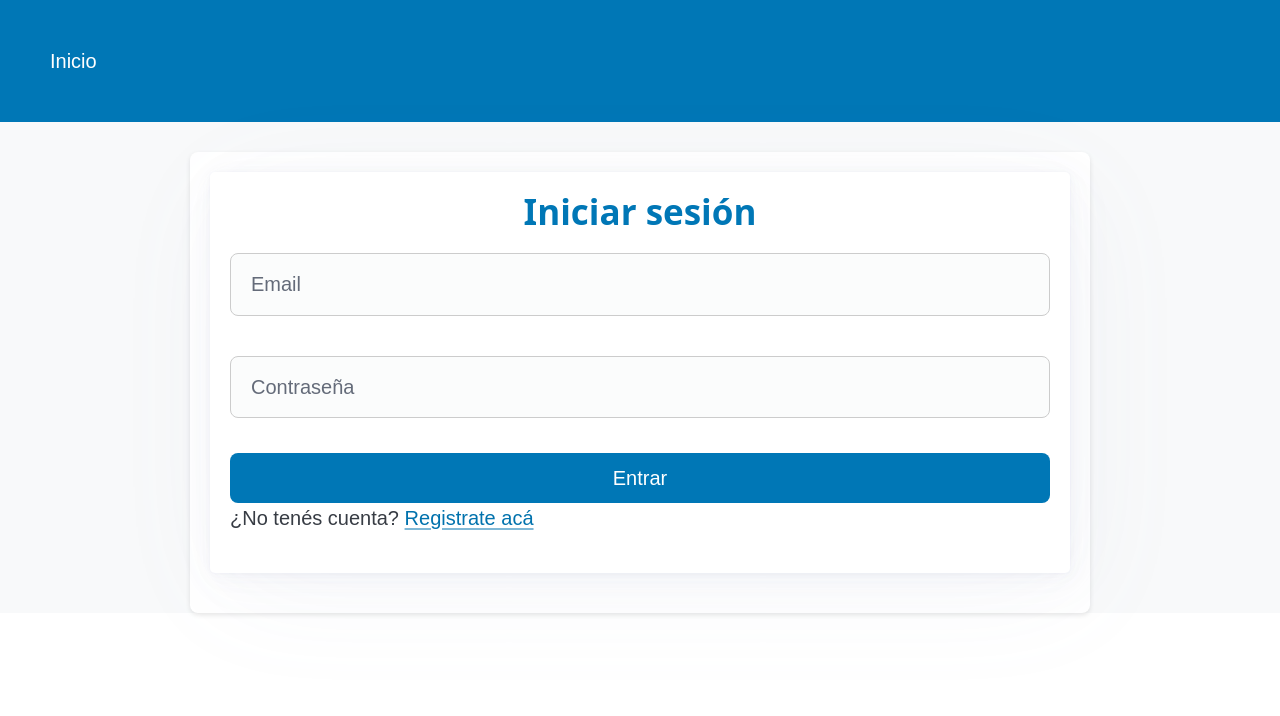
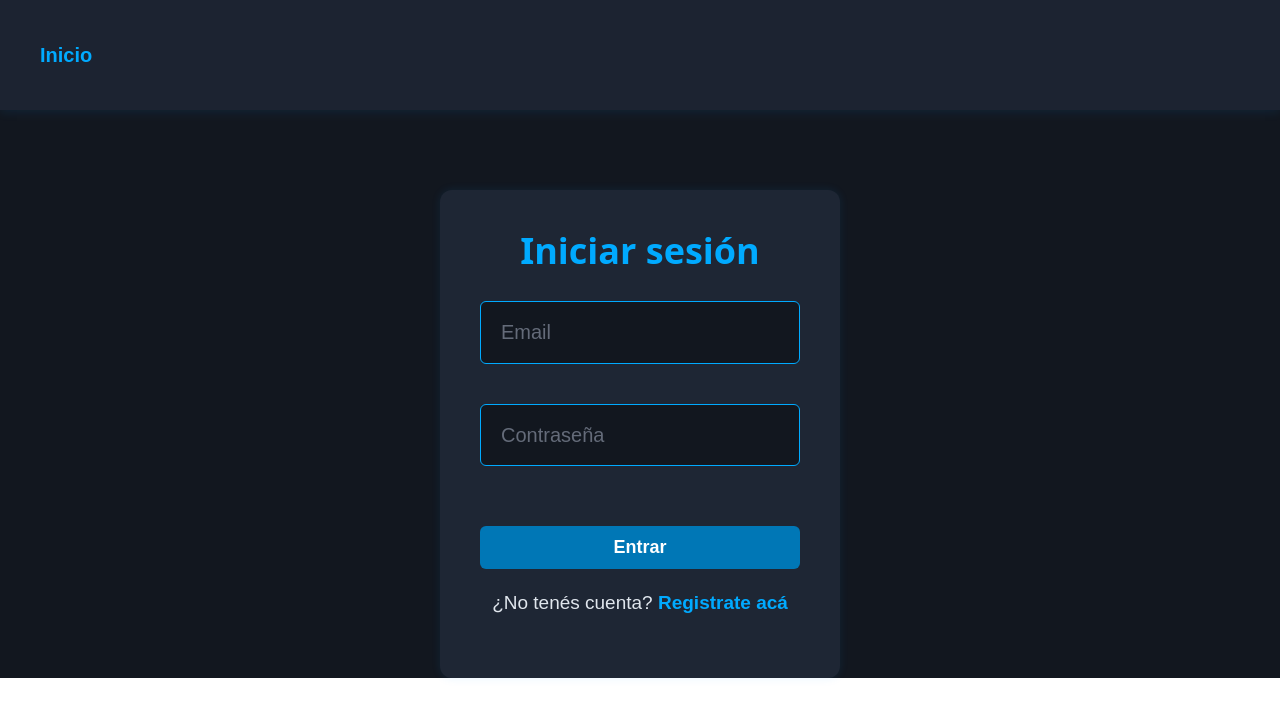
Before and after one commit to ismaelmalanga/TP3-PROGRAMACION4, a React (Vite) app in the folder front-end/TP3-PROGRAMACION4/: page / in a window 1280 px wide. Shown: the top 716 px of the page. Built offline with nearby package versions, Linux system fonts and the light colour scheme.

Commit message:
modifique todo el css para poder seguir estilizando el registro y botones que me faltaban estilizar

```diff
--- a/front-end/TP3-PROGRAMACION4/src/index.css
+++ b/front-end/TP3-PROGRAMACION4/src/index.css
@@ -1,51 +1,99 @@
-
-:root {
-    --color-primary: #0077b6;
-    --color-secondary: #90e0ef;
-    --color-bg: #f8f9fa;
-    --color-text: #212529;
-    --color-accent: #00b4d8;
-    --color-danger: #dc3545;
-    --radius: 8px;
-}
-
 body {
+    background-color: #12171f;
+    color: #e0e6ed;
     font-family: Arial, sans-serif;
-    background-color: var(--color-bg);
-    color: var(--color-text);
     margin: 0;
     padding: 0;
 }
 
 
-header {
-    background-color: var(--color-primary);
-    color: white;
-    padding: 0.8rem 1.5rem;
+nav {
+    background-color: #1c2331;
+    padding: 1rem 2rem;
     display: flex;
+    justify-content: space-between;
     align-items: center;
-    justify-content: space-between;
+    box-shadow: 0 2px 10px rgba(0, 150, 255, 0.1);
 }
 
-header nav a {
-    color: white;
-    text-decoration: none;
-    margin: 0 10px;
-    font-weight: 500;
+nav ul {
+    list-style: none;
+    display: flex;
+    gap: 2rem;
+    margin: 0;
+    padding: 0;
 }
 
-header nav a:hover {
+nav a,
+nav button {
+    text-decoration: none;
+    color: #00aaff;
+    font-weight: bold;
+    background: none;
+    border: none;
+    cursor: pointer;
+    transition: 0.3s;
+}
+
+nav a:hover,
+nav button:hover {
+    color: #33c1ff;
     text-decoration: underline;
 }
 
 
-main {
-    max-width: 900px;
-    margin: 1.5rem auto;
-    padding: 1rem;
-    background: white;
-    border-radius: var(--radius);
-    box-shadow: 0 2px 5px rgba(0, 0, 0, 0.1);
+button,
+.boton {
+    background-color: #0077b6;
+    color: white;
+    border: none;
+    border-radius: 6px;
+    padding: 0.4rem 0.8rem;
+    cursor: pointer;
+    transition: 0.3s;
+    font-weight: bold;
+    font-size: 0.9rem;
+    text-decoration: none;
+    display: inline-block;
+}
+
+button:hover,
+.boton:hover {
+    background-color: #0096c7;
+    transform: scale(1.03);
+}
+
+
+.eliminar {
+    background-color: #d62828;
+}
+
+.eliminar:hover {
+    background-color: #ff4d4d;
+}
+
+
+.container {
+    width: 90%;
+    max-width: 1100px;
+    margin: 2rem auto;
+}
+
+section,
+article {
+    background-color: #1e2634;
+    padding: 2rem;
+    border-radius: 12px;
+    box-shadow: 0 0 10px rgba(0, 150, 255, 0.1);
+    margin-bottom: 2rem;
+}
+
+
+h2 {
+    color: #00aaff;
+    text-align: center;
+    margin-bottom: 1.5rem;
+    font-size: 1.8rem;
 }
 
 
@@ -57,79 +105,191 @@ table {
 
 th,
 td {
-    border: 1px solid #ccc;
-    padding: 0.6rem;
+    border: 1px solid #00aaff;
+    padding: 0.8rem;
     text-align: left;
 }
 
 th {
-    background-color: var(--color-primary);
+    background-color: #0077b6;
     color: white;
 }
 
-
-button,
-input[type="submit"],
-a[role="button"] {
-    background-color: var(--color-primary);
-    color: white;
-    border: none;
-    padding: 0.5rem 1rem;
-    border-radius: var(--radius);
-    cursor: pointer;
-    text-decoration: none;
-}
-
-button:hover,
-input[type="submit"]:hover,
-a[role="button"]:hover {
-    background-color: var(--color-accent);
+td {
+    background-color: #1c1f26;
 }
 
 
-button.eliminar {
-    background-color: var(--color-danger);
+.acciones {
+    display: flex;
+    gap: 0.4rem;
+    justify-content: center;
 }
 
-button.eliminar:hover {
-    background-color: #b02a37;
+.acciones .boton,
+.acciones button {
+    background-color: #0077b6;
+    color: white;
+    border: none;
+    border-radius: 6px;
+    padding: 0.4rem 0.8rem;
+    font-weight: bold;
+    cursor: pointer;
+    transition: all 0.3s ease;
+    text-decoration: none;
+    font-size: 0.9rem;
+}
+
+.acciones .boton:hover,
+.acciones button:hover {
+    background-color: #0096c7;
+    transform: scale(1.05);
+}
+
+
+.acciones .eliminar {
+    background-color: #d62828;
+}
+
+.acciones .eliminar:hover {
+    background-color: #ff4d4d;
 }
 
 
 form {
     display: flex;
     flex-direction: column;
-    gap: 0.75rem;
+    align-items: center;
+    gap: 1rem;
+    max-width: 400px;
+    margin: 0 auto;
 }
 
-label {
-    display: flex;
-    flex-direction: column;
+input {
+    width: 100%;
+    padding: 0.8rem;
+    border: 1px solid #00aaff;
+    border-radius: 6px;
+    background-color: #12171f;
+    color: white;
+}
+
+input:focus {
+    border-color: #0096c7;
+    outline: none;
+}
+
+
+p[style*="red"],
+.error {
+    text-align: center;
+    color: #ff4d4d !important;
     font-weight: bold;
 }
 
-input,
-select,
-textarea {
-    padding: 0.5rem;
-    border-radius: var(--radius);
-    border: 1px solid #ccc;
-    margin-top: 0.25rem;
-}
 
-h1,
-h2 {
-    color: var(--color-primary);
-    margin-bottom: 0.8rem;
+.login-container {
+    background-color: #1e2634;
+    border-radius: 12px;
+    box-shadow: 0 0 10px rgba(0, 150, 255, 0.1);
+    max-width: 400px;
+    margin: 4rem auto;
+    padding: 2rem;
     text-align: center;
 }
 
+.login-container h2 {
+    color: #00aaff;
+}
 
-footer {
+.login-container button {
+    width: 100%;
+    margin-top: 1rem;
+}
+
+.registro-link {
+    margin-top: 1rem;
+    font-size: 0.95rem;
+    color: #e0e6ed;
+}
+
+.registro-link a {
+    color: #00aaff;
+    text-decoration: none;
+    font-weight: bold;
+}
+
+.registro-link a:hover {
+    color: #33c1ff;
+    text-decoration: underline;
+}
+
+
+.bienvenida {
     text-align: center;
-    background-color: var(--color-primary);
+    color: #00aaff;
+    font-size: 2rem;
+    font-weight: bold;
+    margin-top: 4rem;
+}
+
+.bienvenida p {
+    margin-top: 1rem;
+    font-size: 1.1rem;
+    color: #e0e6ed;
+    max-width: 700px;
+    margin-left: auto;
+    margin-right: auto;
+    line-height: 1.6;
+}
+
+
+.registro-container {
+    max-width: 400px;
+    margin: 3rem auto;
+    text-align: center;
+}
+
+.registro-form {
+    display: flex;
+    flex-direction: column;
+    gap: 1rem;
+    align-items: center;
+}
+
+.registro-aviso {
+    margin-top: 1rem;
+    color: #bbb;
+    font-size: 0.9rem;
+}
+
+.registro-mensaje {
+    margin-top: 1rem;
+    font-weight: bold;
+}
+
+.registro-mensaje.exito {
+    color: #00ff9d;
+}
+
+.registro-mensaje.error {
+    color: #ff4d4d;
+}
+
+
+.boton-volver {
+    display: inline-block;
+    margin-top: 1rem;
+    background-color: #0077b6;
     color: white;
-    padding: 0.8rem;
-    margin-top: 1rem;
-    border-top: 3px solid var(--color-accent);
+    padding: 0.4rem 0.8rem;
+    border-radius: 6px;
+    text-decoration: none;
+    font-weight: bold;
+    font-size: 0.9rem;
+    transition: 0.3s;
 }
+
+.boton-volver:hover {
+    background-color: #0096c7;
+}
```
